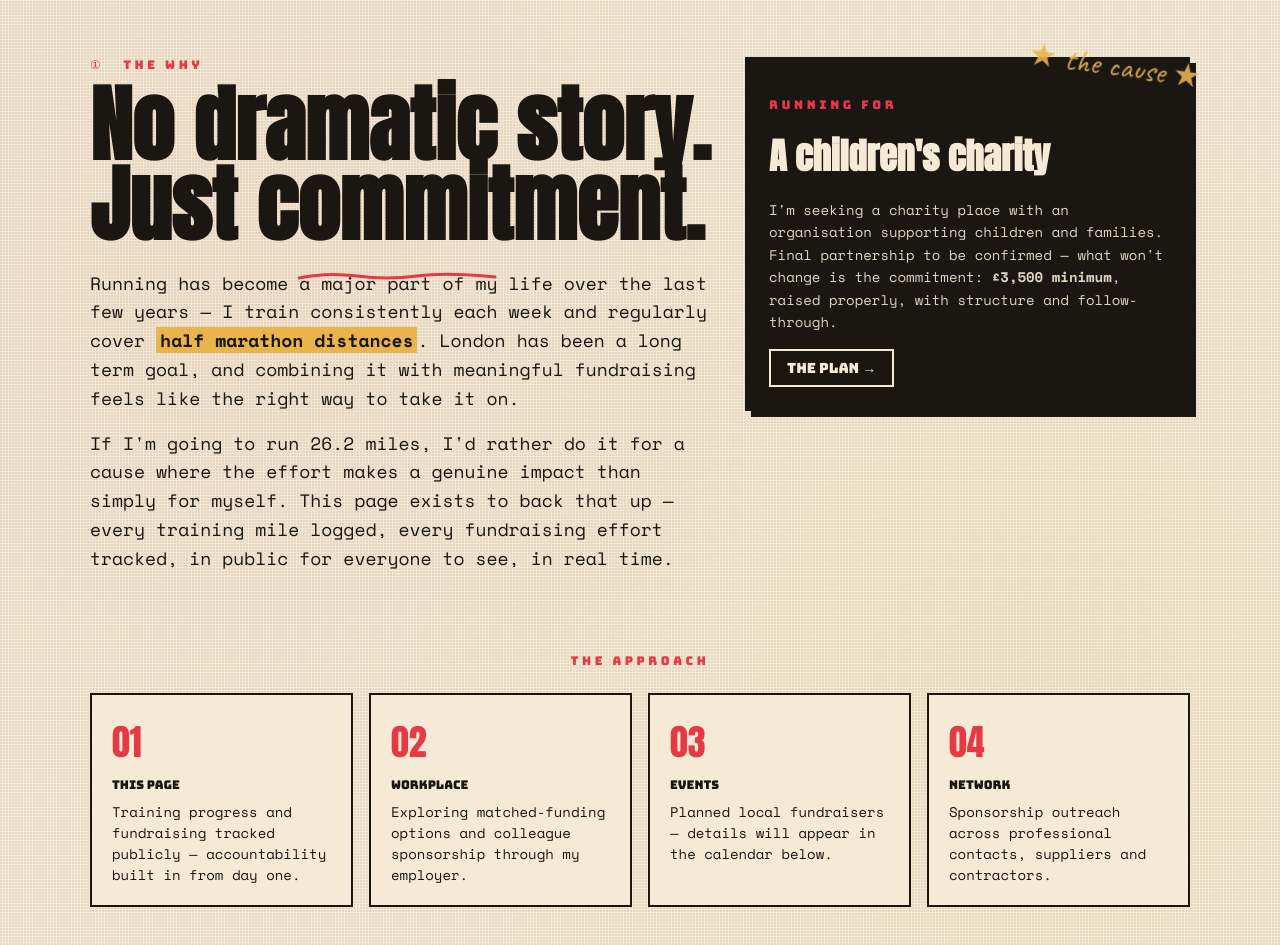
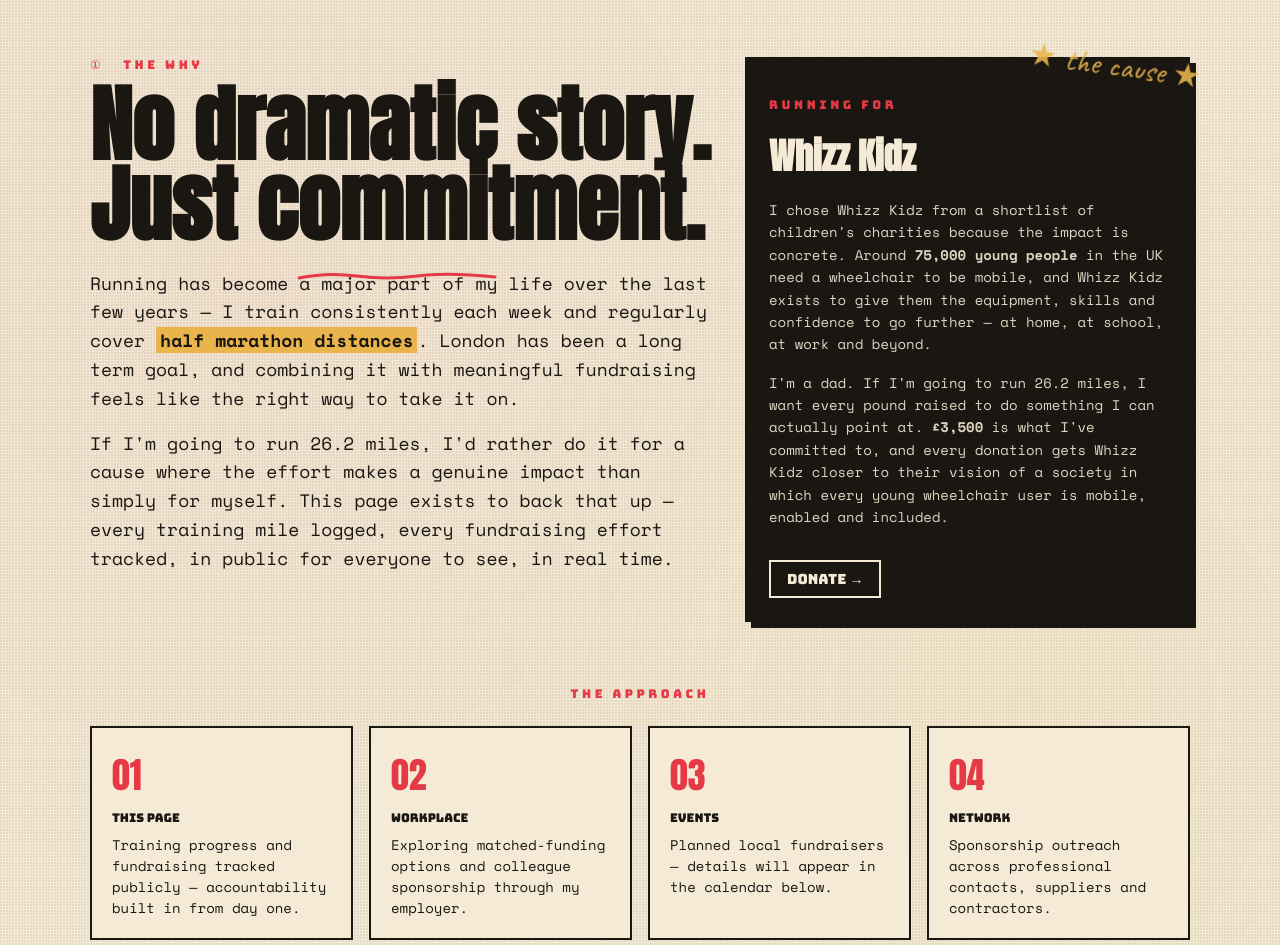
Before and after one commit to StevePayDev/-chasingtwentysix, a plain HTML site: page index.html in a window 1280 px wide. Shown: the part 961-1906 px from the top of the page. Drawn offline with nearby package versions, Linux system fonts and the light colour scheme.

Commit message:
Add files via upload

```diff
--- a/index.html
+++ b/index.html
@@ -274,9 +274,10 @@
         <div class="cause-card">
           <div class="star">★ the cause ★</div>
           <div style="font-family:'Bungee',sans-serif;color:var(--red);letter-spacing:0.3em;font-size:12px;margin-top:16px;margin-bottom:12px;">RUNNING FOR</div>
-          <h3>A children's charity</h3>
-          <p>I'm seeking a charity place with an organisation supporting children and families. Final partnership to be confirmed — what won't change is the commitment: <strong>£3,500 minimum</strong>, raised properly, with structure and follow-through.</p>
-          <a href="#donate" class="btn">THE PLAN →</a>
+          <h3>Whizz Kidz</h3>
+          <p>I chose Whizz Kidz from a shortlist of children's charities because the impact is concrete. Around <strong>75,000 young people</strong> in the UK need a wheelchair to be mobile, and Whizz Kidz exists to give them the equipment, skills and confidence to go further — at home, at school, at work and beyond.</p>
+          <p style="margin-top:12px;">I'm a dad. If I'm going to run 26.2 miles, I want every pound raised to do something I can actually point at. <strong>£3,500</strong> is what I've committed to, and every donation gets Whizz Kidz closer to their vision of a society in which every young wheelchair user is mobile, enabled and included.</p>
+          <a href="#donate" class="btn" style="margin-top:16px;">DONATE →</a>
         </div>
       </div>
     </div>
@@ -336,13 +337,15 @@
         <div id="donate-area">
           <!-- ============ JUSTGIVING WIDGET ============ -->
           <!--
-            When your JustGiving page is live, replace the link below with:
+            Your JustGiving page is live. To embed the live donation widget, replace
+            the link block below with the iframe code JustGiving provides under
+            "Share your page" → "Embed". It'll look something like:
+
             <iframe src="https://www.justgiving.com/fundraising/YOUR-SLUG/widget"
                     width="300" height="450" style="border:none;"></iframe>
-            <a href="https://www.justgiving.com/fundraising/YOUR-SLUG" target="_blank" class="donate-btn">OPEN ON JUSTGIVING →</a>
           -->
-          <a href="https://www.justgiving.com" target="_blank" rel="noopener" class="donate-btn">DONATE VIA JUSTGIVING →</a>
-          <div style="font-family:'Space Mono',monospace;font-size:12px;margin-top:12px;opacity:0.6;">Embed your JustGiving widget here once your page is live</div>
+          <a href="https://www.justgiving.com/page/chasing-twenty-six" target="_blank" rel="noopener" class="donate-btn">DONATE VIA JUSTGIVING →</a>
+          <div style="font-family:'Space Mono',monospace;font-size:12px;margin-top:12px;opacity:0.6;">100% of donations go directly to Whizz Kidz</div>
         </div>
       </div>
     </div>
```
